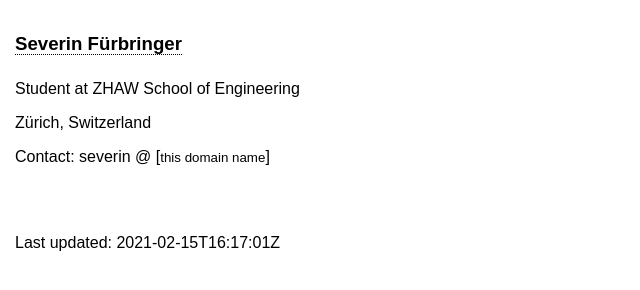
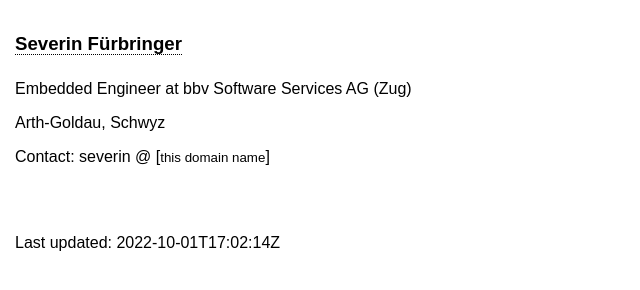
Before and after one commit to fuerbringer/fuerbringer.github.io, a plain HTML site: page index.html in a window 1280 px wide. Shown: the whole page, without its empty margins (0-640 px from the left). Drawn offline with Linux system fonts and the light colour scheme.

Commit message:
Update 2022.

```diff
--- a/index.html
+++ b/index.html
@@ -21,10 +21,10 @@ body {
 	</head>
 	<body>
 		<h1><span class="title">Severin Fürbringer</span></h1>
-		<p>Student at ZHAW School of Engineering</p>
-		<p>Zürich, Switzerland</p>
+		<p>Embedded Engineer at bbv Software Services AG (Zug)</p>
+		<p>Arth-Goldau, Schwyz</p>
 		<p>Contact: severin&nbsp;&#x0040;&nbsp;[<span class="small">this domain name</span>]</p>
 		<br><br>
-		<p>Last updated:	2021-02-15T16:17:01Z</p>
+		<p>Last updated:	2022-10-01T17:02:14Z</p>
 	</body>
 </html>
```
